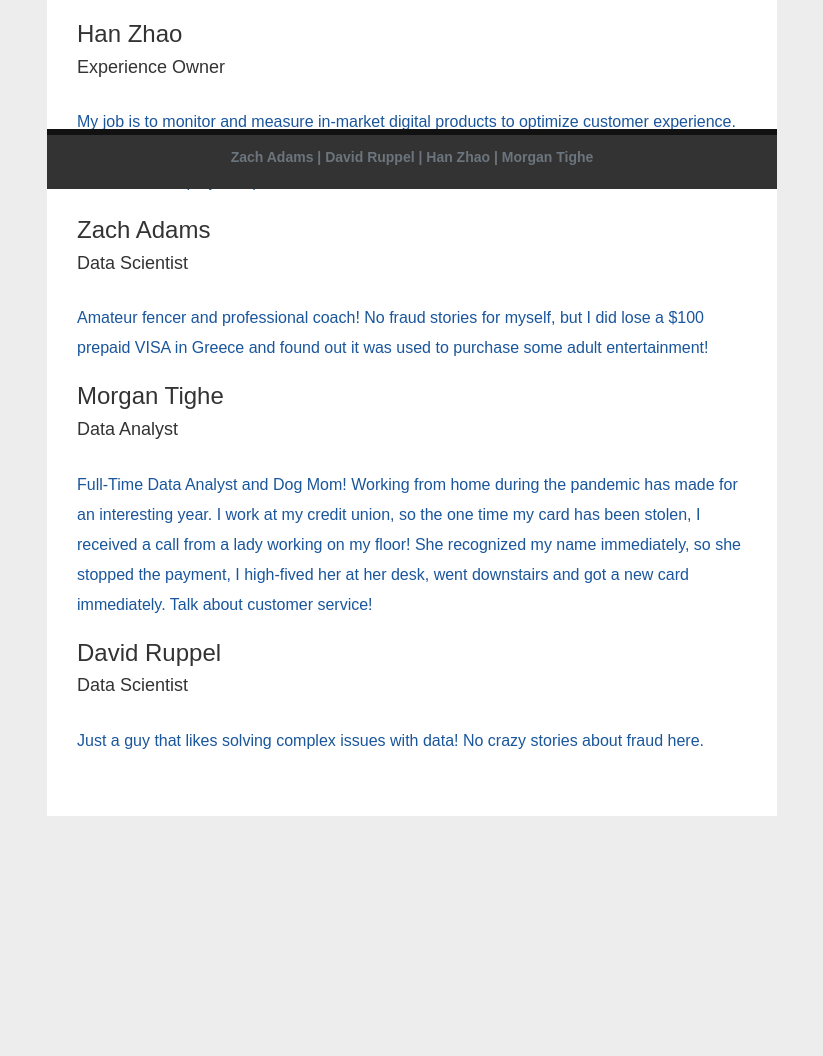
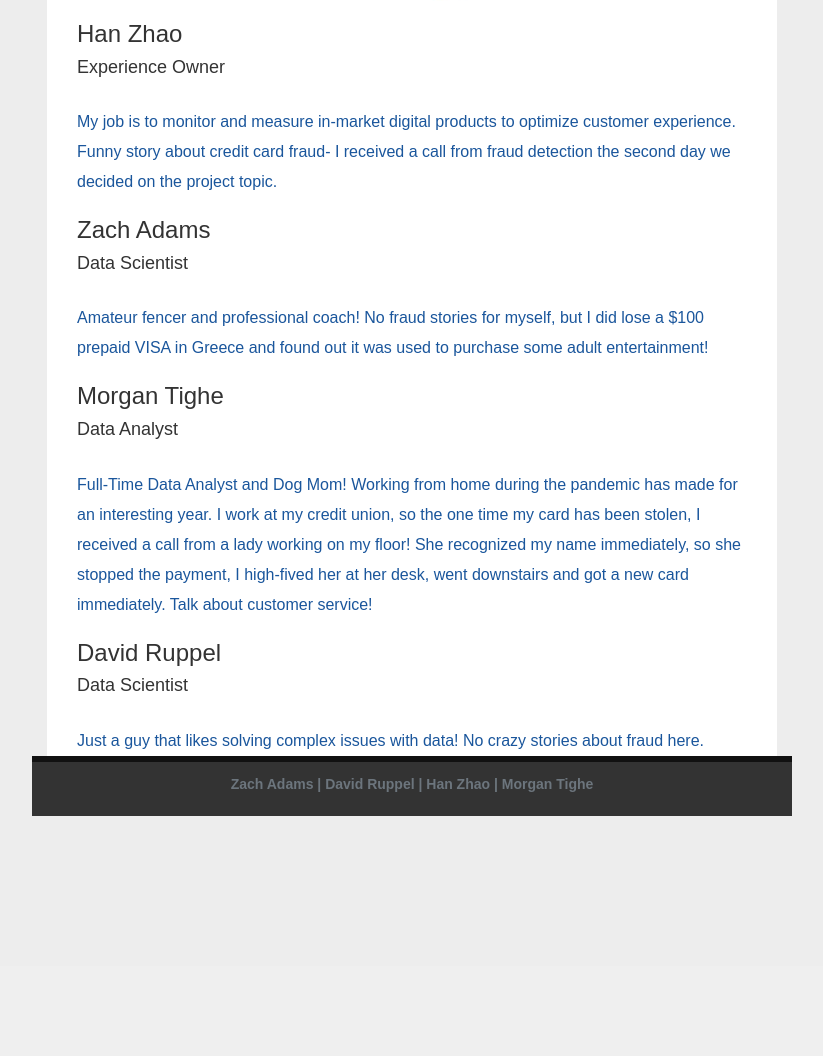
Before and after one commit to drupps/CreditCardFraud, a Flask app: page /team in a window 1280 px wide. Shown: the part 611-1667 px from the top of the page, without its empty margins (38-861 px from the left). After the commit the page ends 1427 px from the top, so only its background shows below. Run offline with Flask 2, Linux system fonts and the light colour scheme; some libraries are stand-ins or nearby versions.

Commit message:
Sticky footer

```diff
--- a/assets/css/styles.css
+++ b/assets/css/styles.css
@@ -294,8 +294,4 @@
   background-color: #111;
 }
 
-.sticky {
-  position: -webkit-sticky;
-  position: sticky;
-}
 /* ----FOOTER END---- */
```
